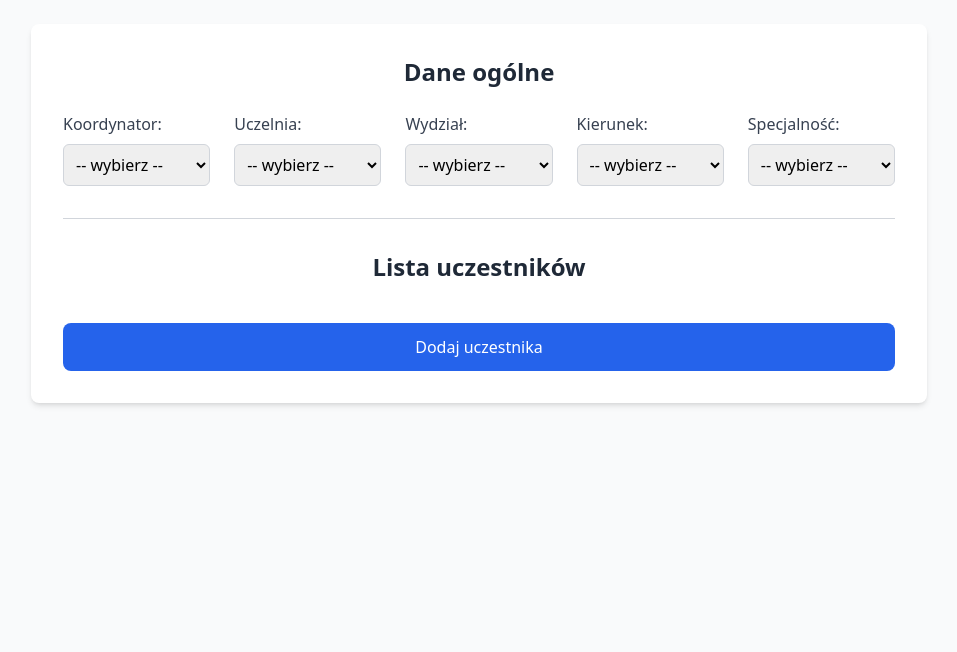
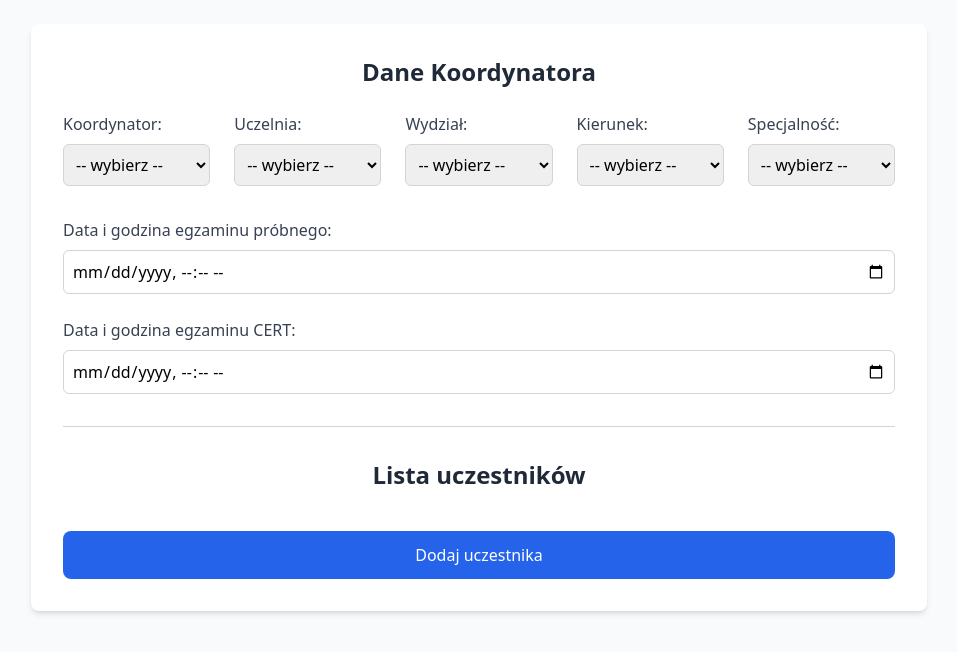
Before and after one commit to 9Kate6/9Kate6.github.io, a plain HTML site: page index.html in a window 1280 px wide. Shown: the whole page, without its empty margins (161-1118 px from the left). Drawn offline with nearby package versions, Linux system fonts and the light colour scheme.

Commit message:
index.html
data

```diff
--- a/index.html
+++ b/index.html
@@ -9,7 +9,7 @@
 <body class="bg-gray-50 font-sans p-6">
 
   <div class="max-w-4xl mx-auto bg-white p-8 rounded-lg shadow-md">
-    <h2 class="text-2xl font-semibold mb-6 text-center text-gray-800">Dane ogólne</h2>
+    <h2 class="text-2xl font-semibold mb-6 text-center text-gray-800">Dane Koordynatora</h2>
 
     <div class="grid grid-cols-1 md:grid-cols-5 gap-6 mb-8">
       <div>
@@ -60,6 +60,18 @@
       </div>
     </div>
 
+    <!-- Egzamin próbny -->
+    <div class="mb-6">
+      <label for="egzaminProbny" class="block mb-2 font-medium text-gray-700">Data i godzina egzaminu próbnego:</label>
+      <input type="datetime-local" id="egzaminProbny" class="w-full border border-gray-300 rounded-md p-2 focus:ring-2 focus:ring-blue-500 focus:outline-none" />
+    </div>
+
+    <!-- Egzamin cert -->
+    <div class="mb-6">
+      <label for="egzaminCert" class="block mb-2 font-medium text-gray-700">Data i godzina egzaminu CERT:</label>
+      <input type="datetime-local" id="egzaminCert" class="w-full border border-gray-300 rounded-md p-2 focus:ring-2 focus:ring-blue-500 focus:outline-none" />
+    </div>
+
     <hr class="my-8 border-gray-300" />
 
     <h2 class="text-2xl font-semibold mb-4 text-gray-800 text-center">Lista uczestników</h2>
@@ -72,6 +84,13 @@
   </div>
 
   <script>
+    // Ustaw minimalną datę (nie pozwól wybrać przeszłości)
+    const now = new Date();
+    const localNow = now.toISOString().slice(0, 16); // Format: YYYY-MM-DDTHH:mm
+
+    document.getElementById('egzaminProbny').min = localNow;
+    document.getElementById('egzaminCert').min = localNow;
+
     function addParticipant() {
       const uczelnia = document.getElementById('uczelnia').value;
       const wydzial = document.getElementById('wydzial').value;
```
Lines whose indentation alone changed are shown as unchanged.
